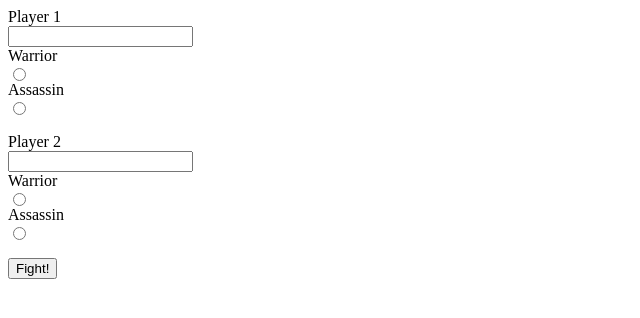
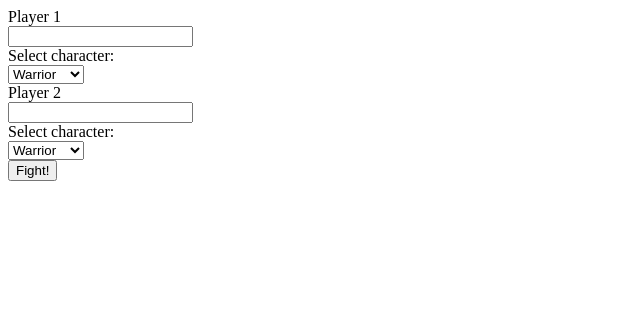
Before and after one commit to SofiaEW/tekkenGrit, a plain HTML site: page index.html in a window 1280 px wide. Shown: the whole page, without its empty margins (0-640 px from the left). Drawn offline with Linux system fonts and the light colour scheme.

Commit message:
radio to select

```diff
--- a/index.html
+++ b/index.html
@@ -13,17 +13,19 @@
 			<form id="gameForm">
 				<label for="player1">Player 1</label>
 				<input type="text" id="p1Name" required>
-			  <label for="type">Warrior</label>
-			  <input type="radio" name="player1Character" value="Warrior">
-			  <label for="type">Assassin</label>
-			  <input type="radio" name="player1Character" value="Assassin"><br>
+				<label for="player1Character">Select character:</label>
+				<select id="player1Character" name="player1Character">
+				  <option value="Warrior">Warrior</option>
+				  <option value="Assassin">Assassin</option>
+				</select><br>
 
 				<label for="player2">Player 2</label>
 				<input type="text" id="p2Name" required>
-			  <label for="type">Warrior</label>
-			  <input type="radio" name="player2Character" value="Warrior">
-			  <label for="type">Assassin</label>
-			  <input type="radio" name="player2Character" value="Assassin"><br>
+				<label for="player2Character">Select character:</label>
+				<select id="player2Character" name="player2Character">
+				  <option value="Warrior">Warrior</option>
+				  <option value="Assassin">Assassin</option>
+				</select><br>
 
 				<button type="submit">Fight!</button>
 			  </form>
```
Also changed, not shown: css/main.css (line endings or trailing spaces). Lines whose indentation alone changed are shown as unchanged.
